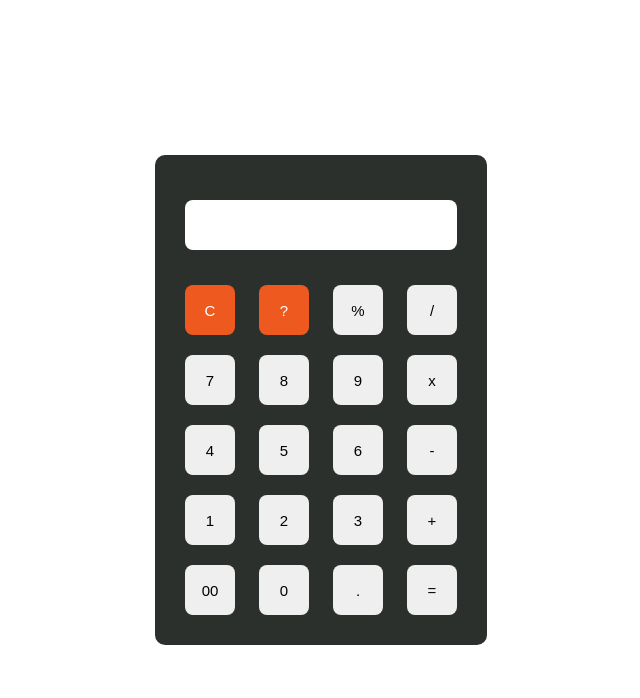
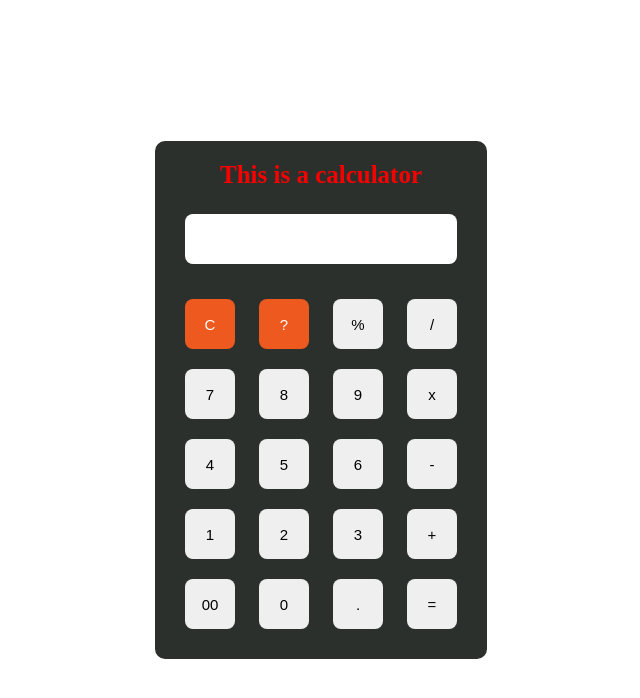
Before and after one commit to ankitmishragithub/gitlearn, a plain HTML site: page calculator/index.html in a window 1280 px wide. Shown: the whole page, without its empty margins (319-959 px from the left). Drawn offline with Linux system fonts and the light colour scheme.

Commit message:
caLCULATOR STYLE CHANGES

```diff
--- a/calculator/index.html
+++ b/calculator/index.html
@@ -7,6 +7,7 @@
 <body>
    <div id="calc">
       <div id="content">
+         <h1 id="heading">This is a calculator</h1>
          <form>
             <div id="output">
                <input type="text" id='res'>
--- a/calculator/style.css
+++ b/calculator/style.css
@@ -47,3 +47,8 @@ form #output input {
     flex: 1;
     font-size: 25px;
 }
+#heading {
+ font-size: 25px;
+ text-align: center;
+ color: #f80000;
+}
```
